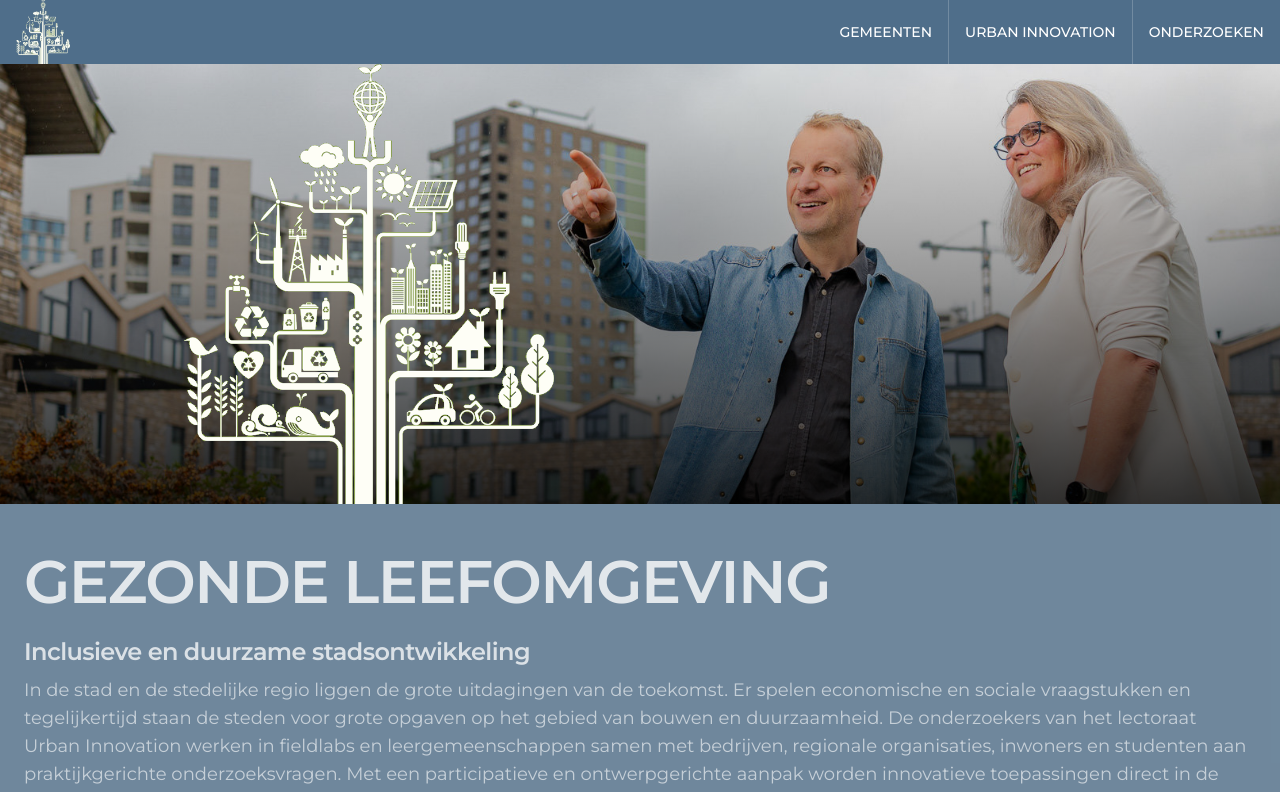
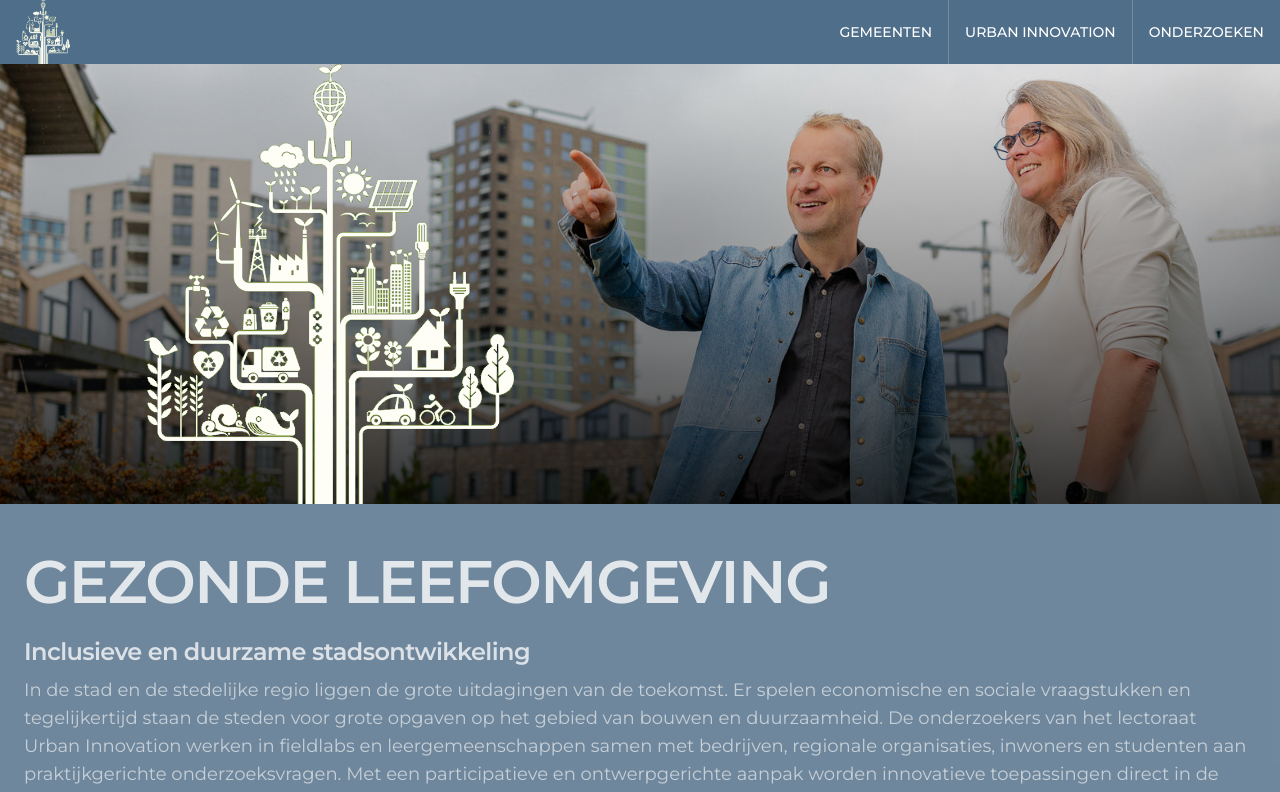
Before and after one commit to ninameier1/urbinn, a Next.js app: page / in a window 1280 px wide. Shown: the top 792 px of the page. Built offline with nearby package versions, Linux system fonts and the light colour scheme; no server answers; the database is empty.

Commit message:
Style: Size change of images

```diff
--- a/app/page.tsx
+++ b/app/page.tsx
@@ -26,16 +26,15 @@ export default async function HomePage() {
           unoptimized={true}
           priority
         />
+
         <div className="absolute inset-0 bg-gradient-to-t from-black/80 via-black/40 to-black/10" />
-
-        <div className="absolute inset-0 z-10">
+        <div className="absolute top-1/2 left-36 -translate-y-1/2 w-[600px] h-full z-10">
           <Image
             src="/assets/images/tree.png"
             alt="Overlay"
             fill
-            sizes="100vw"
-            className="object-contain object-left px-46 z-20"
-            unoptimized={true}
+            className="object-contain object-left z-20"
+            unoptimized
           />
         </div>
       </div>
--- a/components/PageHeader.tsx
+++ b/components/PageHeader.tsx
@@ -33,7 +33,7 @@ export default function PageHeader() {
             alt="Urban Innovation Logo"
             width={64}
             height={64}
-            className="object-contain h-16  px-4 w-auto hover:opacity-50 transition-opacity"
+            className="object-contain h-16 px-4 w-auto hover:opacity-50 transition-opacity"
             unoptimized={true}
             priority
           />
```
